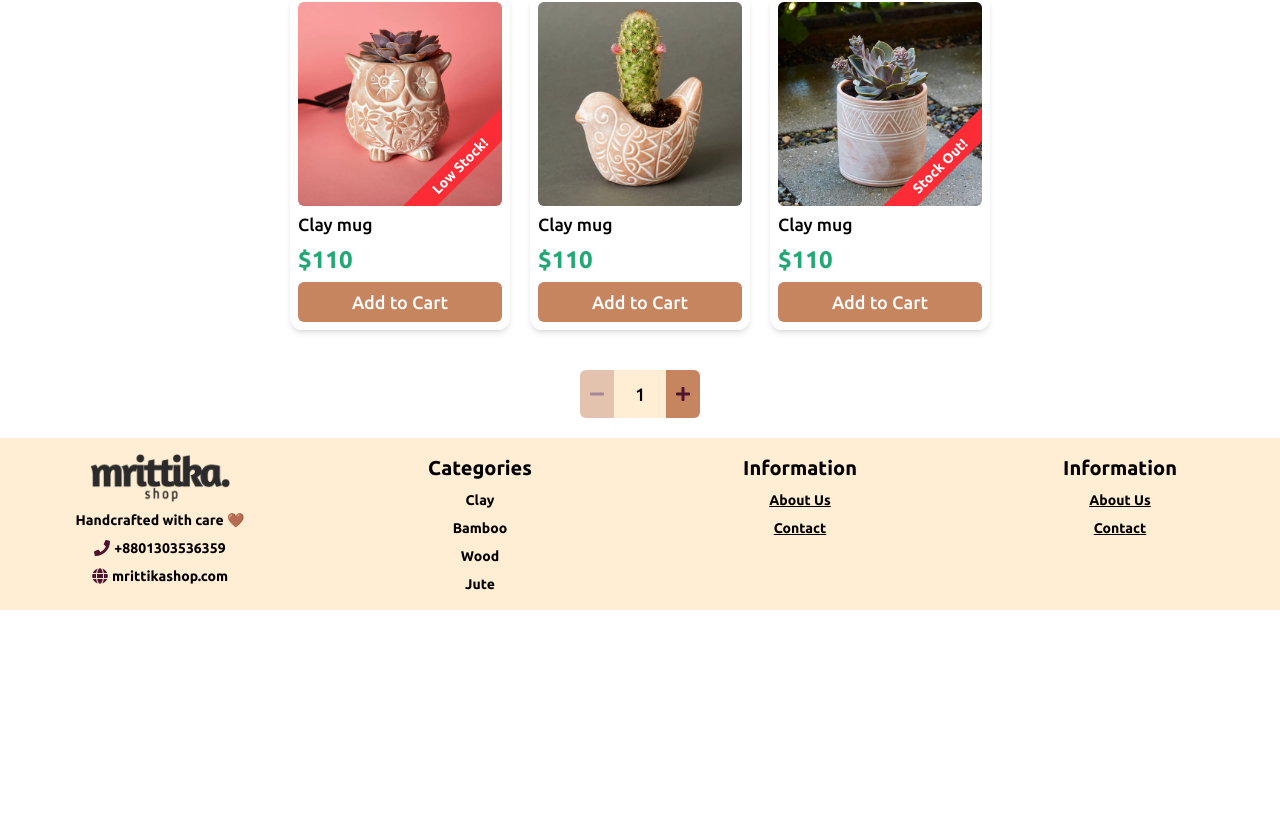
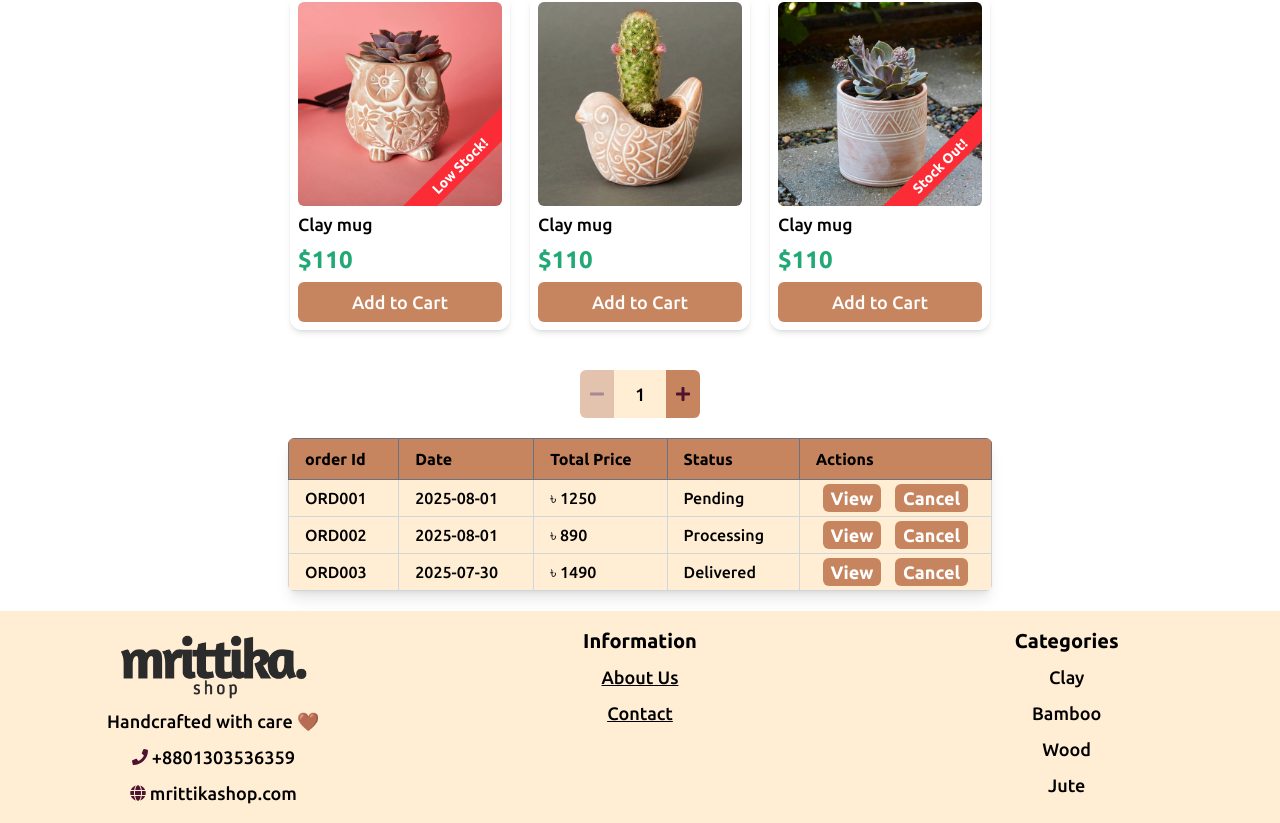
Before and after one commit to jubayercodenerd/mrittika-shop, a React (Vite) app: page / in a window 1280 px wide. Shown: the part 416-1239 px from the top of the page. Before the commit the page ends 1026 px from the top, so only its background shows below. Built offline with nearby package versions, Linux system fonts and the light colour scheme.

Commit message:
finished Table.jsx. also refined the footer and other components. changed the secondary colors to orange-100.

```diff
--- a/src/App.jsx
+++ b/src/App.jsx
@@ -3,13 +3,51 @@ import HeroSwiper from "./components/ui/HeroSwiper.jsx"
 import Footer from "./components/shared/Footer.jsx"
 import './App.css'
 import QuantitySelector from "./components/ui/QuantitySelector.jsx";
+import Table from "./components/ui/Table.jsx";
+import Button from "./components/ui/Button.jsx";
+
+const columns = [
+    {key: "id",  label: "order Id"},
+    {key: "date",  label: "Date"},
+    {key: "price",  label: "Total Price"},
+    {key: "status",  label: "Status"},
+    {key: "actions",
+        label: "Actions",
+        render: (row) => (
+            <div className={"h-full flex justify-around items-center p-.5"}>
+                <Button onClick={() => alert("edit " + row.id)} variation={"primary"} className={"px-2 h-full text-lg font-semibold"}>View</Button>
+                <Button onClick={() => alert("cancel " + row.id)} variation={"primary"} className={"px-2 h-full text-lg font-semibold"}>Cancel</Button>
+            </div>
+        )
+    }
+]
+const data = [
+    {
+        id: "ORD001",
+        date: "2025-08-01",
+        price: "৳ 1250",
+        status: "Pending"
+    },
+    {
+        id: "ORD002",
+        date: "2025-08-01",
+        price: "৳ 890",
+        status: "Processing"
+    },
+    {
+        id: "ORD003",
+        date: "2025-07-30",
+        price: "৳ 1490",
+        status: "Delivered"
+    }
+];
 
 function App() {
     const handleClick = () => {
         alert('Hello World!')
     }
   return (
-    <>  <div className={"min-h-screen space-y-5 flex flex-col justify-between items-center "}>
+    <>  <div className={"min-h-screen space-y-5 flex flex-col justify-between items-center"}>
             <HeroSwiper />
             <div className={"space-x-5 space-y-5"}>
                 <ProductCard imageUrl={"/public/clayPot2.webp"} message={"Low Stock!"}  onClick={handleClick} />
@@ -17,6 +55,9 @@ function App() {
                 <ProductCard imageUrl={"/public/clayPot1.webp"} message={"Stock Out!"}  onClick={handleClick} />
             </div>
             <QuantitySelector/>
+            <div className={"w-[55%]"}>
+                <Table columns={columns} data={data}/>
+            </div>
             <Footer />
         </div>
     </>
--- a/src/components/shared/Footer.jsx
+++ b/src/components/shared/Footer.jsx
@@ -3,10 +3,10 @@ import { FaPhone, FaGlobe } from 'react-icons/fa';
 
 const Footer = () => {
     return (
-        <div className={"bg-orange-100 justify-self-end  w-full  grid grid-cols-6 grid-rows-2 md:grid-cols-4 xl:grid-rows-1"}>
-            <div className={"col-span-3 p-2 md:py-4 space-y-1 md:space-y-2 flex flex-col justify-start items-center border-yello-700 md:col-span-1 border-"}>
+        <div className={"bg-orange-100 justify-self-end w-full grid grid-cols-6 grid-rows-5 xl:grid-rows-1"}>
+            <div className={"col-span-6 row-span-2 p-2 md:py-4 space-y-4 md:space-y-2 flex flex-col justify-start items-center border-yello-700 md:col-span-2 border-"}>
                 {/*<p className={`${PStyle}`}>Mrittika Shop</p>*/}
-                <img src="/public/transparent-logo-main.png" className={"h-12"} alt=""/>
+                <img src="/public/transparent-logo-main.png" className={"h-16 mt-2"} alt=""/>
                 <p className={`${PStyle}`}>Handcrafted with care 🤎</p>
                 <div className={"flex items-center space-x-1"}>
                     <FaPhone className={"text-[#4e132f]"}/><p className={`${PStyle}`}>+8801303536359</p>
@@ -15,29 +15,24 @@ const Footer = () => {
                     <FaGlobe className={"text-[#4e132f]"}/><p className={`${PStyle}`}>mrittikashop.com</p>
                 </div>
             </div>
-            <div className={"col-span-3 p-2 md:py-4 space-y-1 md:space-y-2 flex flex-col justify-start items-center md:col-span-1 border-"}>
+            <div className={"col-span-6 row-span-1 p-2 md:py-4 space-y-1.5 md:space-y-2 flex flex-col justify-start items-center md:col-span-2 border-"}    >
+                <h1 className={`${HStyle}`}>Information</h1>
+                <a href="#" className={`${LinkStyle}`}>About Us</a>
+                <a href="#" className={`${LinkStyle}`}>Contact</a>
+            </div>
+            <div className={"col-span-6 row-span-2 p-2 md:py-4 space-y-1.5 md:space-y-2 flex flex-col justify-start items-center md:col-span-2 border-"}>
                 <h1 className={`${HStyle}`}>Categories</h1>
                 <p className={`${PStyle}`}>Clay</p>
                 <p className={`${PStyle}`}>Bamboo</p>
                 <p className={`${PStyle}`}>Wood</p>
                 <p className={`${PStyle}`}>Jute</p>
             </div>
-            <div className={"col-span-3 p-2 md:py-4 space-y-1 md:space-y-2 flex flex-col justify-start items-center md:col-span-1 border-"}    >
-                <h1 className={`${HStyle}`}>Information</h1>
-                <a href="#" className={`${LinkStyle}`}>About Us</a>
-                <a href="#" className={`${LinkStyle}`}>Contact</a>
-            </div>
-            <div className={"col-span-3 p-2 md:py-4 space-y-1 md:space-y-2 flex flex-col justify-start items-center md:col-span-1 border-"}>
-                <h1 className={`${HStyle}`}>Information</h1>
-                <a href="#" className={`${LinkStyle}`}>About Us</a>
-                <a href="#" className={`${LinkStyle}`}>Contact</a>
-            </div>
         </div>
     )
 }
 
-const PStyle = "text-sm font-semibold md:text-md "
-const HStyle = "text-lg font-bold md:text-lg xl:text-xl"
-const LinkStyle = "text-sm font-semibold underline hover:text-blue-500"
+const PStyle = "text-lg font-medium md:text-md "
+const HStyle = "text-2xl font-bold md:text-lg xl:text-xl"
+const LinkStyle = "text-lg font-medium underline hover:text-blue-500"
 
 export default Footer
--- /dev/null
+++ b/src/components/ui/Table.jsx
@@ -0,0 +1,32 @@
+import React from 'react';
+
+const Table = ({ columns, data }) => {
+    return (
+        <div className="overflow-x-auto w-full rounded-md shadow-lg">
+            <table className="w-full border-collapse text-left">
+                <thead className="bg-[#c7855f]">
+                <tr>
+                    {columns.map((column) => (
+                        <th key={column.key} className="px-4 py-2 border-1 border-gray-500">{column.label}</th>
+                    ))}
+                </tr>
+                </thead>
+                <tbody className={"bg-orange-100"}>
+                {data.map((row, rowIndex) => (
+                    <tr key={rowIndex} className="hover:bg-gray-50 ">
+                        {columns.map((column) => (
+                            <td key={column.key} className="px-4 py-1 border-1 border-gray-300 font-medium">
+                                {column.render
+                                    ? column.render(row)
+                                    : row[column.key]}
+                            </td>
+                        ))}
+                    </tr>
+                ))}
+                </tbody>
+            </table>
+        </div>
+    );
+};
+
+export default Table;
```
